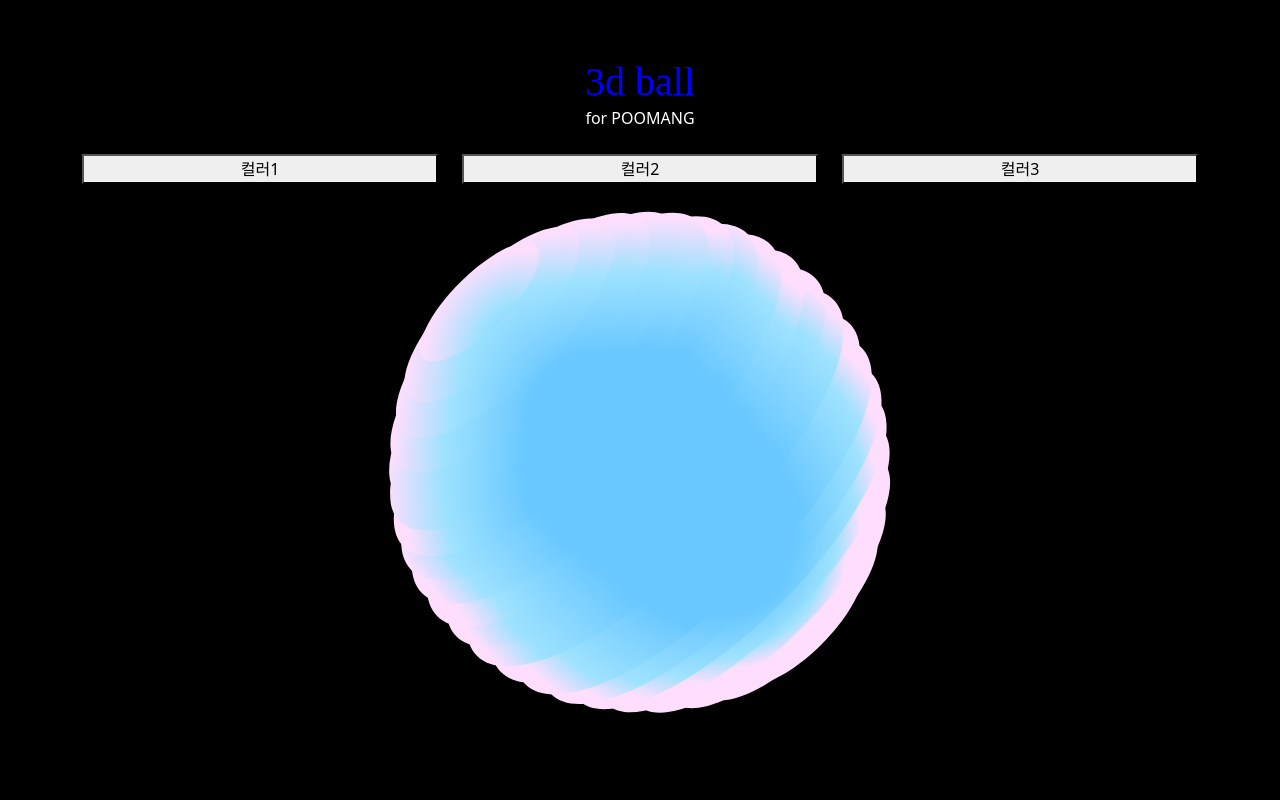
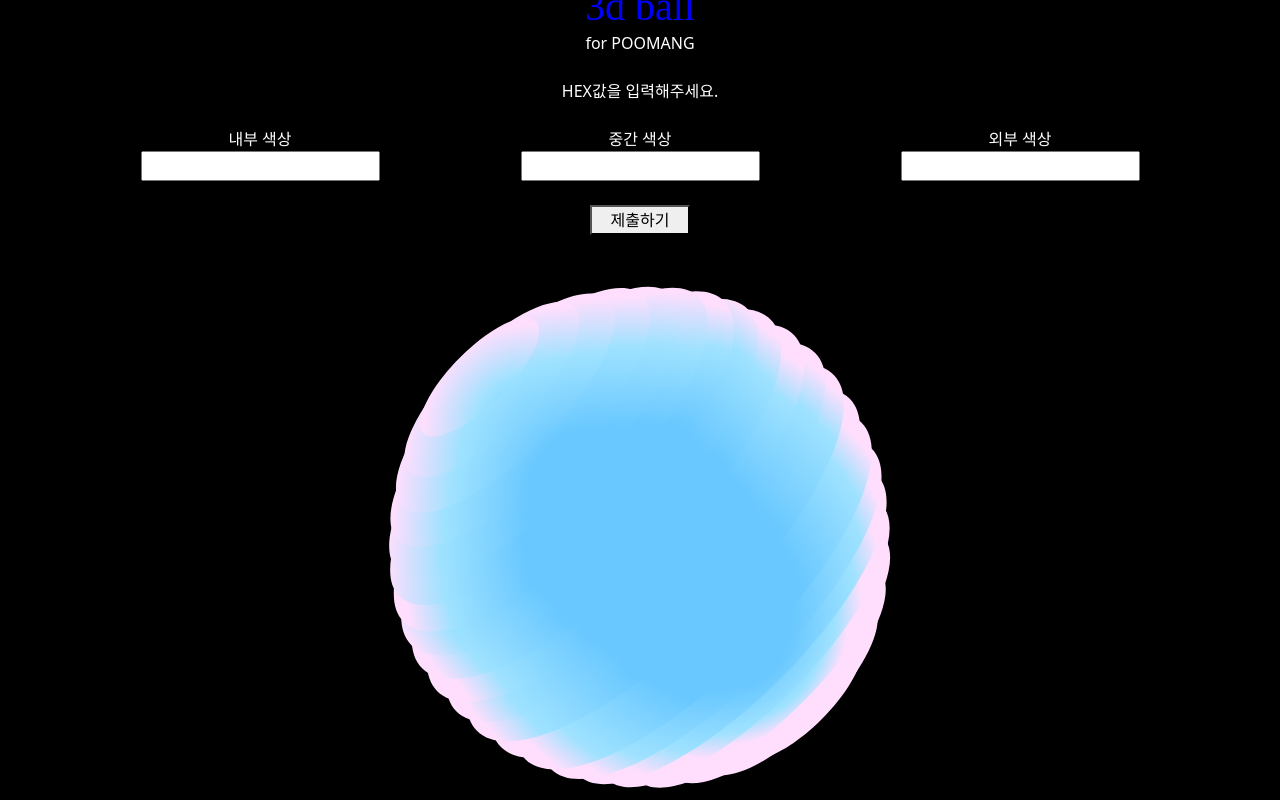
Before and after one commit to JeinJang/3dEffect, a Django app: page / in a window 1280 px wide. Run offline with Django 3.2, Linux system fonts and the light colour scheme; some web fonts are replaced.

Commit message:
color input

```diff
--- a/blog/static/css/main.css
+++ b/blog/static/css/main.css
@@ -29,10 +29,18 @@ p {
     color: white;
 }
 
-.btn_row button {
+.color_row button {
+    text-align: center;
     width: 100%;
 }
 
+.color_row p {
+    color: white;
+}
+
+.btn_col button {
+    width: 100px;
+}
 
 /*퍼온 거*/
 body {
--- a/blog/static/js/main.js
+++ b/blog/static/js/main.js
@@ -1,21 +1,13 @@
 $(document).ready(function () {
 
-  $(document).on('click', '#btn1', function () {
-    $('.color1').attr('stop-color', '#FF927E')
-    $('.color2').attr('stop-color', '#FECAB7')
-    $('.color3').attr('stop-color', '#C9E6F8')
-  })
+  $(document).on('click', '#submit', function () {
+    let inner_color = $('#input_color1').val()
+    let middle_color = $('#input_color2').val()
+    let outer_color = $('#input_color3').val()
 
-  $(document).on('click', '#btn2', function () {
-    $('.color1').attr('stop-color', '#EC5B28')
-    $('.color2').attr('stop-color', '#868388')
-    $('.color3').attr('stop-color', '#35A5D3')
-  })
-
-  $(document).on('click', '#btn3', function () {
-    $('.color1').attr('stop-color', '#69C8FF')
-    $('.color2').attr('stop-color', '#9FE2FF')
-    $('.color3').attr('stop-color', '#FFDEFD')
+    $('.color1').attr('stop-color', '#' + inner_color.toString())
+    $('.color2').attr('stop-color', '#' + middle_color.toString())
+    $('.color3').attr('stop-color', '#' + outer_color.toString())
   })
 
     function fitElementToParent(el, padding) {
--- a/blog/templates/blog/main.html
+++ b/blog/templates/blog/main.html
@@ -16,21 +16,24 @@
     </div>
   </div>
 
-  <div class="row btn_row">
-    <div class="col-4">
-      <button id="btn1">
-        컬러1
-      </button>
+  <div class="row color_row">
+    <div class="col-12 mb-4">
+      <p>HEX값을 입력해주세요.</p>
     </div>
     <div class="col-4">
-      <button id="btn2">
-        컬러2
-      </button>
+      <p>내부 색상</p>
+      <input type="text" id="input_color1" maxlength="6">
     </div>
     <div class="col-4">
-      <button id="btn3">
-        컬러3
-      </button>
+      <p>중간 색상</p>
+      <input type="text" id="input_color2" maxlength="6">
+    </div>
+    <div class="col-4">
+      <p>외부 색상</p>
+      <input type="text" id="input_color3" maxlength="6">
+    </div>
+    <div class="col-12 mt-4 mb-4 btn_col">
+      <button id="submit">제출하기</button>
     </div>
   </div>
 
```
